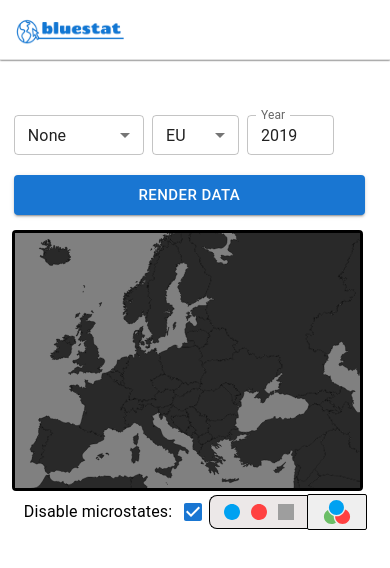
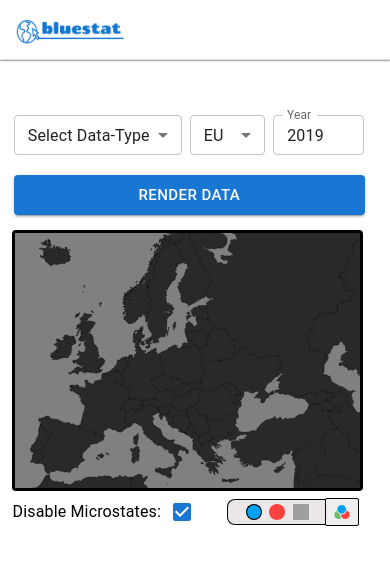
Before and after one commit to gchib00/bluestat, a React (Create React App) app: page / in a window 390 px wide. Both pictures are taken after a click on the button 336 px from the left and 511 px from the top of the page. Shown: the top 568 px of the page. Built offline with nearby package versions, Linux system fonts and the light colour scheme; grey boxes are pictures that could not be loaded.

Commit message:
finished working on media queries, finished mobile/tablet styling, made webapp fully responsive

```diff
--- a/public/index.html
+++ b/public/index.html
@@ -4,12 +4,11 @@
     <meta charset="utf-8" />
     <link rel="icon" href="%PUBLIC_URL%/favicon.ico" />
     <meta name="viewport" content="width=device-width, initial-scale=1" />
-    <meta name="theme-color" content="#000000" />
     <meta
       name="description"
       content="Web site created using create-react-app"
     />
-    <link rel="manifest" href="%PUBLIC_URL%/manifest.json" />
+    <!-- <link rel="manifest" href="%PUBLIC_URL%/manifest.json" /> -->
     <style>
       * {
         box-sizing: border-box;
@@ -20,7 +19,6 @@
     <title>Bluestat</title>
   </head>
   <body>
-    <noscript>You need to enable JavaScript to run this app.</noscript>
     <div id="root"></div>
   </body>
 </html>
--- a/src/components/ColorSelector.tsx
+++ b/src/components/ColorSelector.tsx
@@ -25,6 +25,9 @@ const SliderDiv = styled.div`
   border-radius: 8px 0px 0px 8px;
   transition: 500ms;
   background-color: #ece8e8;
+  @media (max-width: 400px) {
+    height: 26px;
+  }
 `
 const PaletteButton = styled.button`
   z-index: 2;
@@ -41,10 +44,20 @@ const PaletteButton = styled.button`
   &:active {
     box-shadow: 0px 0px 0px 0px;
   }
+  @media (max-width: 400px) {
+    width: 34px;
+    height: 28px;
+    padding: 3px;
+  }
 `
 const PaletteIcon = styled.img`
   width: 36px;
   height: 100%;
+  @media (max-width: 400px) {
+    width: 24px;
+    height: 20px;
+    padding: 3px;
+  }
 `
 const ColorPalette = styled.div`
   display: flex;
@@ -52,6 +65,9 @@ const ColorPalette = styled.div`
   height: 100%;
   width: 70%;
   align-items: center;
+  @media (max-width: 400px) {
+    width: 64%;
+  }
 `
 const ColorIcon = styled.img`
   width: 16px;
@@ -71,10 +87,11 @@ const visibleSliderContent = {
 }
 
 interface Props {
+  mapColor: Color;
   setMapColor: React.Dispatch<React.SetStateAction<Color>>;
 }
 
-export const ColorSelector = ({setMapColor}: Props) => {
+export const ColorSelector = ({mapColor, setMapColor}: Props) => {
   const [slider, setSlider] = useState("0px")
   const [sliderContent, setSliderContent] = useState(invisibleSliderContent)
 
@@ -87,14 +104,22 @@ export const ColorSelector = ({setMapColor}: Props) => {
       setSlider("0px")
     }
   }
+  const selected = (color: string) => {
+    if (color === mapColor) {
+      return{ backgroundColor: "black", padding: 1, borderRadius: 10}
+    }
+  }
 
   return(
     <MainContainer>
       <SliderDiv style={{width: slider}}>
         <ColorPalette style={sliderContent}>
-          <ColorIcon src={BlueSVG} alt="blue color" onClick={() => setMapColor("blue")}/>
-          <ColorIcon src={RedSVG} alt="red color" onClick={() => setMapColor("red")}/>
-          <ColorIcon src={GreenSVG} alt="green color" onClick={() => setMapColor("green")}/>
+          <ColorIcon style={selected("blue")}
+            src={BlueSVG} alt="blue color" onClick={() => setMapColor("blue")}/>
+          <ColorIcon style={selected("red")}
+            src={RedSVG} alt="red color" onClick={() => setMapColor("red")}/>
+          <ColorIcon style={selected("green")}
+            src={GreenSVG} alt="green color" onClick={() => setMapColor("green")}/>
         </ColorPalette>
       </SliderDiv>
       <PaletteButton onClick={handleClick}>
--- a/src/components/DataCustomization.tsx
+++ b/src/components/DataCustomization.tsx
@@ -30,11 +30,11 @@ const Container = styled.div`
 const FormContainer = styled.form`
   display: flex;
   justify-content: space-between;
-  min-width: 480px;
+  min-width: 300px;
   align-items: center;
   @media (max-width: 1333px) {
     min-width: 180px;
-    width: 320px;
+    width: 350px;
     height: 60px;
   }
   @media (max-width: 365px) {
@@ -45,12 +45,12 @@ const FormContainer = styled.form`
     flex-wrap: wrap;
   }
 `
-const DataTypeLabel = styled.label`
-  font-family: Arial, Helvetica, sans-serif;
-  font-size: 1.1rem;
-  color: black;
-  margin-right: 8px;
-`
+// const DataTypeLabel = styled.label`
+//   font-family: Arial, Helvetica, sans-serif;
+//   font-size: 1.1rem;
+//   color: black;
+//   margin-right: 8px;
+// `
 interface Props {
   loader: boolean;
   dataToProcess: DataToProcess;
@@ -75,11 +75,12 @@ export const DataCustomization = ({loader, dataToProcess, setDataToProcess}: Pro
   return (
     <Container>
       <FormContainer>
-        {isWideScreen ? <DataTypeLabel htmlFor="dataType">Select Metric:</DataTypeLabel> : null}
+        {/* {isWideScreen ? <DataTypeLabel htmlFor="dataType">Select Metric:</DataTypeLabel> : null} */}
         <Select
           id="dataType"
           value={dataType}
-          sx={isNarrowScreen ? {width:"100%", height:40} : {width:150, height:40 }}
+          renderValue={(selectedVal) => selectedVal === "None" ? "Select Data-Type" : dataType}
+          sx={isNarrowScreen ? {width:"100%", height:40} : {width:190, height:40 }}
           onChange={(e) => setDataType(e.target.value)}
         >
           <MenuItem value="None">None</MenuItem>
@@ -101,7 +102,7 @@ export const DataCustomization = ({loader, dataToProcess, setDataToProcess}: Pro
         </Select>
         <TextField
           type="number"
-          sx={isNarrowScreen ? {width:"45%", marginLeft:1} : {width:100, marginLeft:1}}
+          sx={isNarrowScreen ? {width:"45%", marginLeft:1} : {width:120, marginLeft:1}}
           InputProps={{ inputProps: {max:2020, min:1990} }}
           size="small"
           defaultValue={selectedYear}
--- a/src/components/InteractiveMapEurope.tsx
+++ b/src/components/InteractiveMapEurope.tsx
@@ -5,6 +5,7 @@ import { Color, CountryData, DataToProcess } from "../types"
 import { DataCustomization } from "./DataCustomization"
 import { StatesList } from "./StatesList"
 import { SecondaryDataCustomization } from "./SecondaryDataCustomization"
+import { useMediaQuery } from "react-responsive"
 
 //stlying:
 const MainContainer = styled.main`
@@ -67,6 +68,7 @@ export const InteractiveMapEurope = () => {
   const [dataToProcess, setDataToProcess] = useState<DataToProcess>({
     dataType: "None", selectedYear: "2019", visibleCountries: "EU", microStates: false
   })
+  const isWideScreen = useMediaQuery({ query: "(min-width: 1333px)" })
 
   const determineRelevantStates = () => { //depending on user"s choice, determine which countries should be included in the data
     let relevantStates = []
@@ -140,9 +142,10 @@ export const InteractiveMapEurope = () => {
         <MapContainer>
           <EuropeSVG loader={loader} sortedCountryList={sortedCountryList} mapColor={mapColor} />
         </MapContainer>
+        {isWideScreen ? null : <SecondaryDataCustomization dataToProcess={dataToProcess} setDataToProcess={setDataToProcess} mapColor={mapColor} setMapColor={setMapColor}/>}
         <StatesList sortedCountryList={sortedCountryList} dataType={dataToProcess.dataType} />
       </ContentContainer>
-      <SecondaryDataCustomization dataToProcess={dataToProcess} setDataToProcess={setDataToProcess} setMapColor={setMapColor}/>
+      {isWideScreen ? <SecondaryDataCustomization dataToProcess={dataToProcess} setDataToProcess={setDataToProcess} mapColor={mapColor} setMapColor={setMapColor}/> : null}
     </MainContainer>
   )
 }
--- a/src/components/SecondaryDataCustomization.tsx
+++ b/src/components/SecondaryDataCustomization.tsx
@@ -1,8 +1,9 @@
 import React from "react"
-import { Checkbox, FormControlLabel } from "@mui/material"
+import { Checkbox, FormControlLabel, Typography } from "@mui/material"
 import { Color, DataToProcess } from "../types"
 import styled from "styled-components"
 import { ColorSelector } from "./ColorSelector"
+import { useMediaQuery } from "react-responsive"
 
 const LowerContainer = styled.div`
   width: 48.7vw;
@@ -15,7 +16,7 @@ const LowerContainer = styled.div`
     flex-direction: row;
   }
   @media (max-width: 900px) {
-    width: 92vw;
+    width: 90vw;
     margin: 0rem 2rem 0rem 0rem;
     flex-direction: row;
   }
@@ -23,24 +24,35 @@ const LowerContainer = styled.div`
 interface Props {
   dataToProcess: DataToProcess;
   setDataToProcess: React.Dispatch<React.SetStateAction<DataToProcess>>;
+  mapColor: Color;
   setMapColor: React.Dispatch<React.SetStateAction<Color>>;
 }
 
-export const SecondaryDataCustomization = ({dataToProcess, setDataToProcess, setMapColor}: Props) => {
+export const SecondaryDataCustomization = ({dataToProcess, setDataToProcess, mapColor, setMapColor}: Props) => {
   const showMicroStates: boolean = dataToProcess.microStates
   const handleCheckboxClick = () => {
     setDataToProcess({...dataToProcess, microStates: !showMicroStates})
   }
+  const isNarrowScreen = useMediaQuery({ query: "(max-width: 385px)" })
 
   return (
     <LowerContainer>
       <FormControlLabel
-        control={<Checkbox checked={!showMicroStates} onChange={handleCheckboxClick} />}
-        label="Disable microstates:"
+        control={<Checkbox
+          checked={!showMicroStates}
+          onChange={handleCheckboxClick}
+          size={isNarrowScreen ? "small" : "medium"}
+          sx={isNarrowScreen? {marginLeft: -1} : null}
+        />}
+        label={<Typography
+          sx={isNarrowScreen ? {fontSize: "0.85rem"} : null}>
+          Disable Microstates:
+        </Typography>}
         color="default"
         labelPlacement="start"
+        sx={{marginLeft: 0.6}}
       />
-      <ColorSelector setMapColor={setMapColor} />
+      <ColorSelector mapColor={mapColor} setMapColor={setMapColor} />
     </LowerContainer>
   )
 }
--- a/src/components/StatesList.tsx
+++ b/src/components/StatesList.tsx
@@ -2,12 +2,12 @@ import React from "react"
 import { Table, TableBody, TableCell, TableContainer, TableHead, TableRow } from "@mui/material"
 import { CountryData } from "../types"
 import styled from "styled-components"
+import { useMediaQuery } from "react-responsive"
 
 //styling:
 const MainContainer = styled.div`
   width: 34vw;
   text-align: "center";
-  margin-left: 0px;
   @media (max-width: 1333px) {
     width: 60vw;
     margin: 0rem 2rem 3rem 0rem;
@@ -43,11 +43,16 @@ interface Row {
 }
 
 export const StatesList = ({sortedCountryList, dataType}: Props) => {
+  const isWideScreen = useMediaQuery({ query: "(min-width: 1333px)" })
+  const isNarrowScreen = useMediaQuery({ query: "(max-width: 365px)" })
   const columns: Column[] = [
     { id: "name", label: "State", minWidth: 80 },
     { id: "code", label: "Code", minWidth: 30 },
     { id: "value", label: "Value", minWidth: 40 }
   ]
+  if (isNarrowScreen) { //remove "code" column if device is narrow (otherwise it won't fit in view; it's the least important column)
+    columns.splice(1,1)
+  }
   const rows: Row[] = sortedCountryList.map(data => {
     //if value is shown in %, render in .toFixed(2) to show value more clearly, else render in .toFixed()
     if (dataType.includes("Growth")) {
@@ -83,7 +88,7 @@ export const StatesList = ({sortedCountryList, dataType}: Props) => {
       <Description>
         {getDataDescription()}
       </Description>
-      <TableContainer sx={{height: "40vh"}}>
+      <TableContainer sx={isWideScreen ? {height: "40vh"} : null}>
         <Table stickyHeader aria-label="sticky table">
           <TableHead>
             <TableRow>
```
